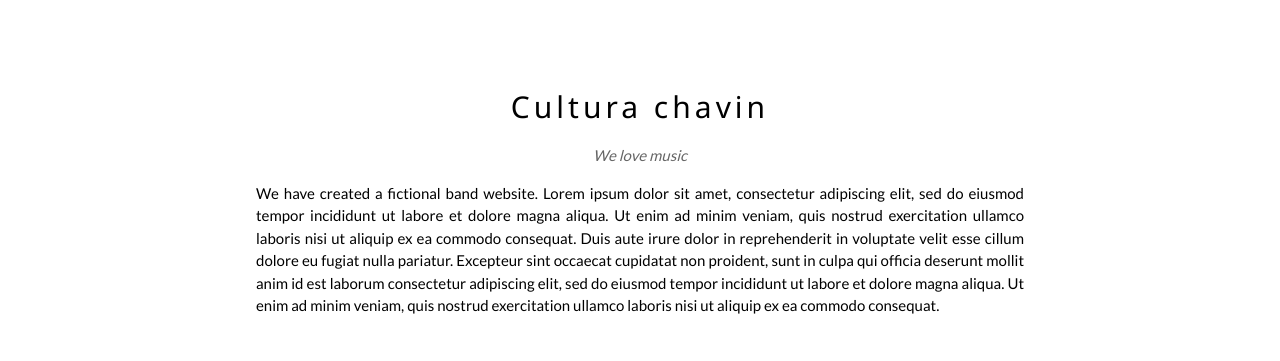
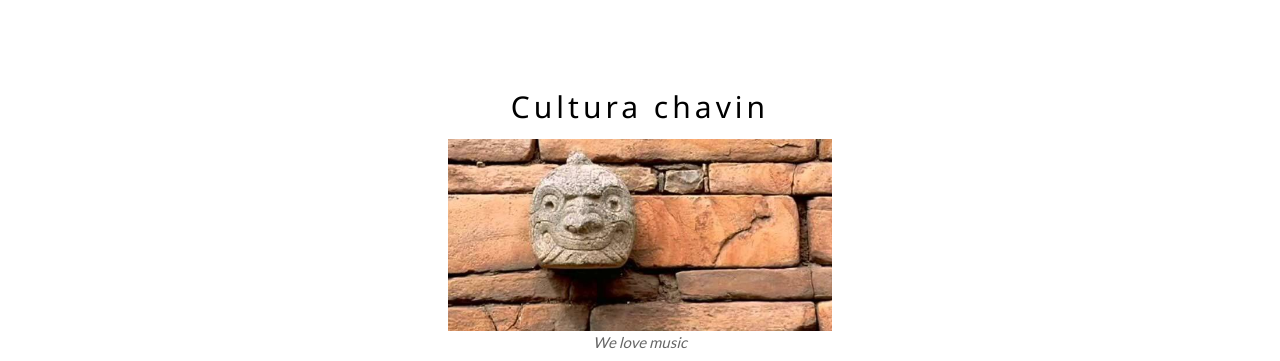
Before and after one commit to abihgor/abihgor.github.io, a plain HTML site: page index.html in a window 1280 px wide. Shown: the top 361 px of the page. Drawn offline with nearby package versions, Linux system fonts and the light colour scheme.

Commit message:
Update index.html

```diff
--- a/index.html
+++ b/index.html
@@ -20,6 +20,9 @@ body {font-family: "Lato", sans-serif}
   <!-- The Band Section -->
   <div class="w3-container w3-content w3-center w3-padding-64" style="max-width:800px" id="band">
     <h2 class="w3-wide">Cultura chavin</h2>
+    <div class='w3-col'>
+    	<img src="/img/cultura-chavin-peru.jpg" class="w3-image" style="width:50%">
+    </div>
     <p class="w3-opacity"><i>We love music</i></p>
     <p class="w3-justify">We have created a fictional band website. Lorem ipsum dolor sit amet, consectetur adipiscing elit, sed do eiusmod tempor incididunt ut labore et dolore magna aliqua. Ut enim ad minim veniam, quis nostrud exercitation ullamco laboris nisi ut aliquip
       ex ea commodo consequat. Duis aute irure dolor in reprehenderit in voluptate velit esse cillum dolore eu fugiat nulla pariatur. Excepteur sint occaecat cupidatat non proident, sunt in culpa qui officia deserunt mollit anim id est laborum consectetur
```
